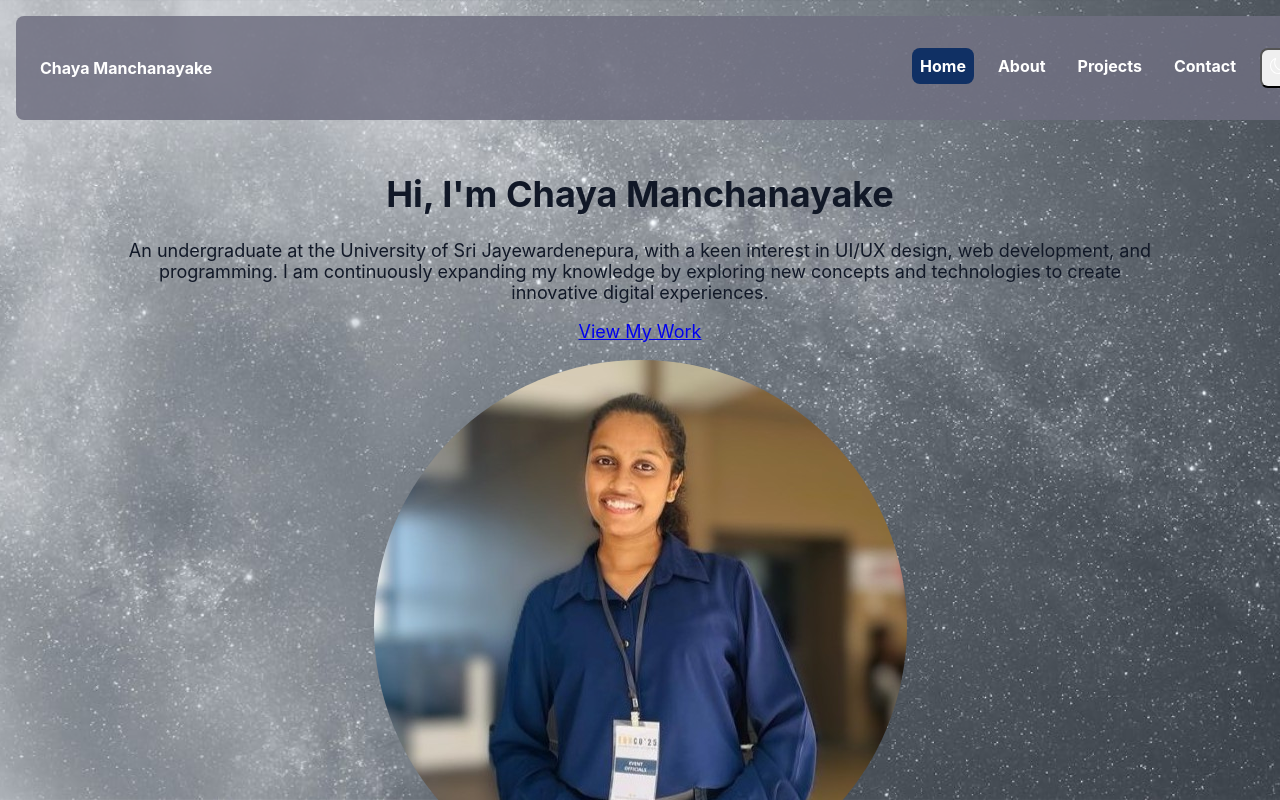
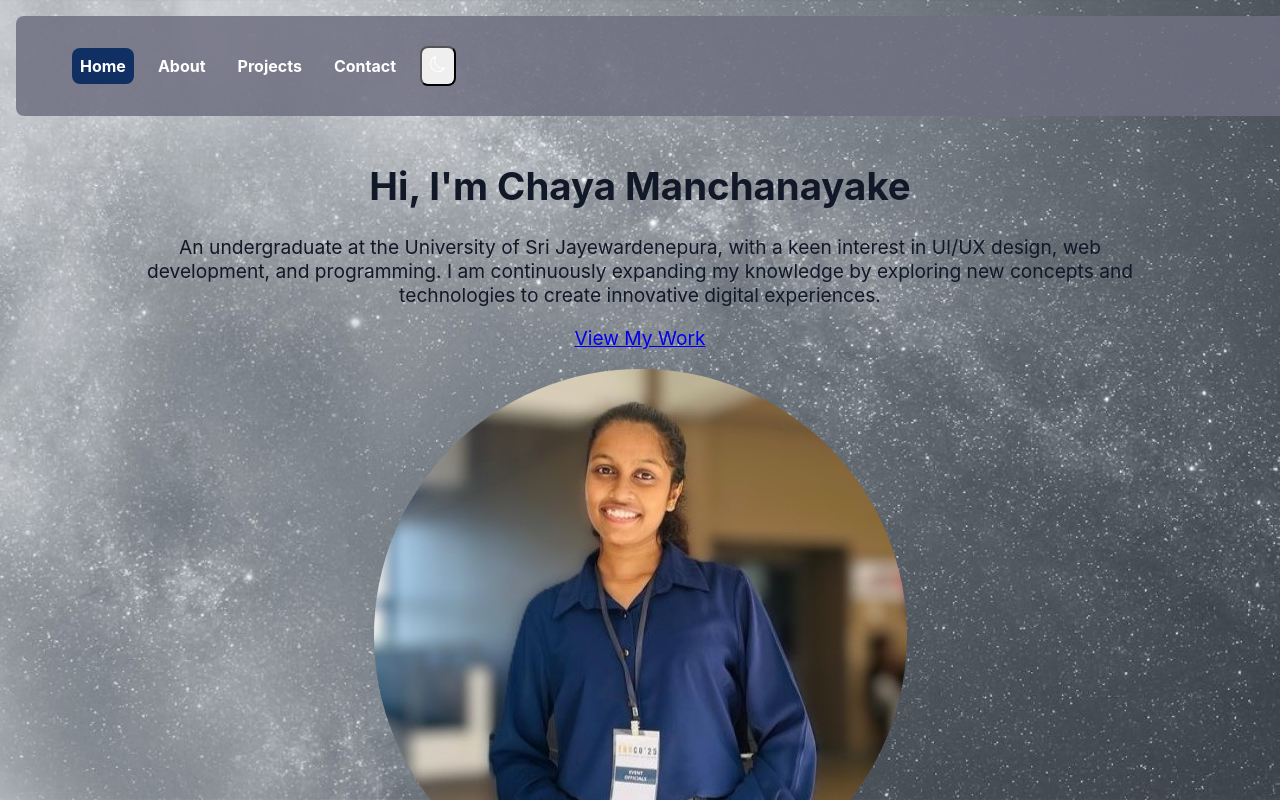
Before and after one commit to ICT-Courses/ict2233-ca-02-CManchi-1211, a React (Vite) app: page / in a window 1280 px wide. Shown: the top 800 px of the page. Built offline with nearby package versions, Linux system fonts and the light colour scheme.

Commit message:
Change the font-family and the font-size

```diff
--- a/src/Components/Navbar.jsx
+++ b/src/Components/Navbar.jsx
@@ -12,17 +12,11 @@ const Navbar = () => {
 
   return (
     <nav
-      className="fixed w-full top-0 p-4 shadow-lg z-50 backdrop-blur-md transition-colors duration-300 nav-typo nav-ul nav-ul-li-a"
+      className="fixed w-full top-0 left-0 right-0 p-4 shadow-lg z-50 backdrop-blur-md transition-colors duration-300 nav-typo nav-ul nav-ul-li-a rounded-lg"
       style={{ backgroundColor: "var(--nav-bg)" }}
     >
       <div className="container mx-auto flex justify-between items-center">
-        <Link
-          to="/"
-          className="text-2xl font-bold font-serif nav-text-color nav-typo nav-ul nav-li nav-ul-li-a"
-        >
-          {MyName}
-        </Link>
-        <div className="flex items-center space-x-6 ">
+      <div className="flex items-center space-x-6 ">
           <ul className="flex space-x-0 list-none ">
             <li>
               <Link
@@ -59,18 +53,17 @@ const Navbar = () => {
                 }`}
               > Contact </Link>
             </li>
+          </ul>
 
-          <li>
           {/* Theme Toggle Button */}
           <button
             onClick={toggleTheme}
-            className="text-2xl nav-text-color hover:scale-110 transition-transform duration-300 p-2 rounded-lg hover:bg-gray-200 dark:hover:bg-gray-700 nav-typo nav-ul nav-ul-li-a"
-            title={`Switch to ${theme === 'dark' ? 'light' : 'dark'} theme`}
-          >
+            className="text-0.5xl nav-text-color hover:scale-100 transition-transform duration-300  rounded-lg hover:bg-gray-200 dark:hover:bg-gray-700 nav-typo nav-ul nav-ul-li-a"
+            title={`Switch to ${theme === 'dark' ? 'light' : 'dark'} theme`}>
             {theme === "dark" ? <BsSun /> : <BsMoon />}
           </button>
-          </li>
-          </ul>
+
+
         </div>
       </div>
     </nav>
--- a/src/Pages/Home.jsx
+++ b/src/Pages/Home.jsx
@@ -10,7 +10,7 @@ const Home = () => {
         </h1>
 
         {/*Introductory Paragraph*/}
-        <p className="text-xl text-gray-800 dark:text-gray-700 max-w-3xl mx-auto fade-in">
+        <p className="text-xl text-gray-1000 dark:text-gray-700 max-w-8xl mx-auto fade-in">
           An undergraduate at the University of Sri Jayewardenepura,
           with a keen interest in UI/UX design, web development, and programming.
           I am continuously expanding my knowledge by exploring new concepts and technologies to create innovative digital experiences.
@@ -22,6 +22,7 @@ const Home = () => {
           >
             View My Work
           </a>
+          <p></p>
           <p></p>
 
         {/* Profile Photo */}
--- a/src/Pages/Projects.jsx
+++ b/src/Pages/Projects.jsx
@@ -10,7 +10,7 @@ const Projects = () => {
   useEffect(() => {
     const fetchProjects = async () => {
       try {
-        const response = await fetch('https://github.com/dashboard');
+        const response = await fetch('https://api.github.com/users/CManchi-1211/repos');
         if (!response.ok) {
           throw new Error('Failed to fetch projects.');
         }
--- a/src/index.css
+++ b/src/index.css
@@ -25,9 +25,9 @@
   }
 
   body {
-    font-family: 'Inter', Calibri;
+    font-family: 'Inter', Comic sans;
     transition: all 0.3s ease;
-    font-size: large;
+    font-size: larger;
   }
 
   /* Apply background images based on the theme */
```
